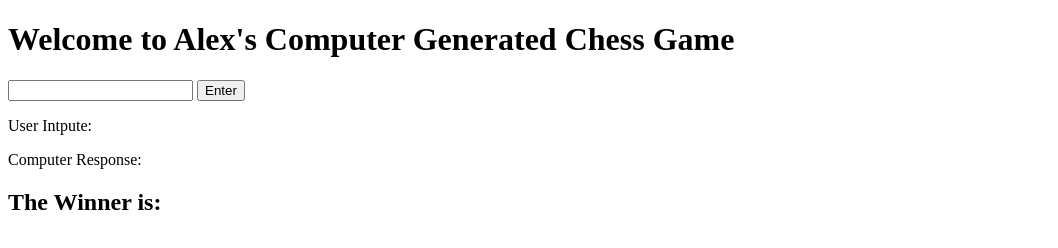
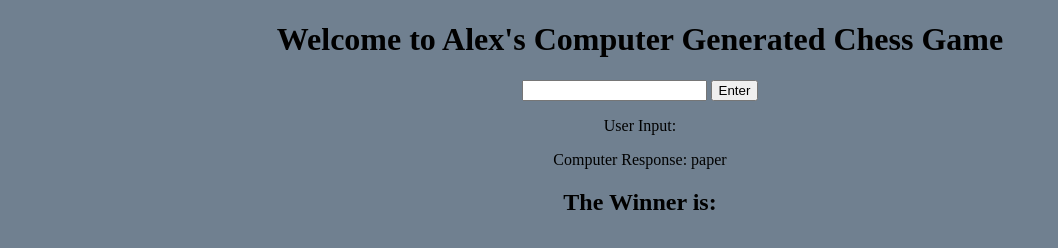
Before and after one commit to alexandertbh/rock-paper-scissors, a plain HTML site: page index.html in a window 1280 px wide. Both pictures are taken after a click on the button "Enter". Shown: the whole page, without its empty margins (0-1058 px from the left). Drawn offline with Linux system fonts and the light colour scheme.

Commit message:
adding jss to button for html. Winnner section still not working

```diff
--- a/index.html
+++ b/index.html
@@ -5,18 +5,25 @@
     <meta http-equiv="X-UA-Compatible" content="IE=edge">
     <meta name="viewport" content="width=device-width, initial-scale=1.0">
     <title>Document</title>
+
 </head>
 <body>
+    <style>
+        body {
+            text-align: center;
+            background-color: slategray;
+        }
+    </style>
     <h1>
         Welcome to Alex's Computer Generated Chess Game
     </h1>
     <div class="conatiner">
         <div class="input">
-            <input id="userInput"> <button id="enter" type="submit" onclick="userInput()">Enter</button>
+            <input id="userInput"> <button id="enter" type="submit" onclick="gameTime()">Enter</button>
         </div>
         <div class="responses">
-            <p class ="userResponse">
-                User Intpute:
+            <p id ="userResponse">
+                User Intput:
             </p>
             <p id ="computerResponse">
                 Computer Response:
--- a/main.js
+++ b/main.js
@@ -1,6 +1,17 @@
 console.log("Hi! Lets play Rock, Paper, Scissors!");
 
-const userInput = document.getElementById('userInput').value;
+
+function gameTime() {
+  let userInput = document.querySelector("#userInput").value;
+  let computerResponse = document.querySelector('#computerResponse');
+  let userResponse = document.querySelector("#userResponse");
+  let winner = document.querySelector('#winner');
+  userResponse.innerHTML = "User Input: " + userInput;
+  computerResponse.innerHTML='Computer Response: '+ getComputerChoice();
+  winner.innerHTML = 'The winner is:' + playGame();
+
+
+}
 
 const getUserChoice = (userInput) => {
   userInput = userInput.toLowerCase();
@@ -70,11 +81,3 @@ const playGame = () => {
 console.log(playGame());
 
 console.log(userInput());
-
-function userInput() {
-userInput = document.querySelector('#userInput').value;
-computerChoice = document.querySelector('#computerResponse');
-winner = document.querySelector('#winner');
-playGame();
-
-}
```
